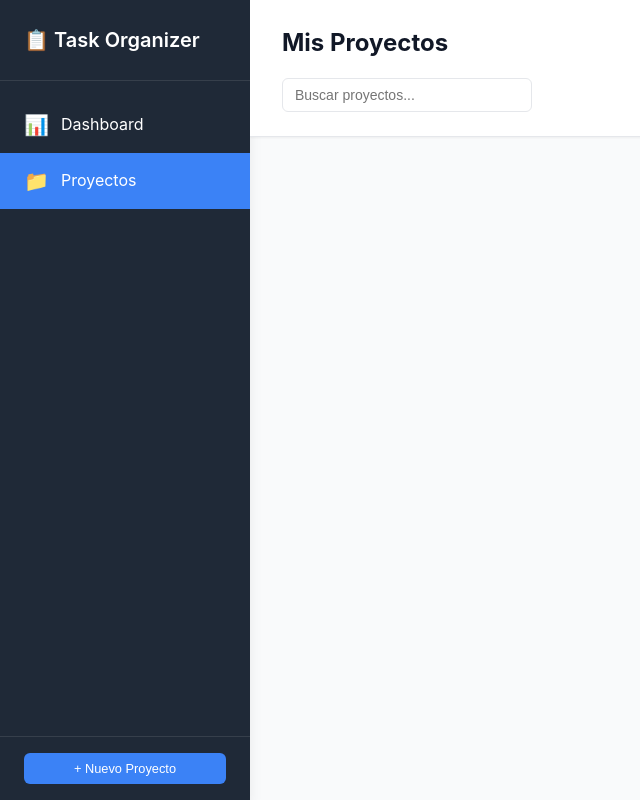
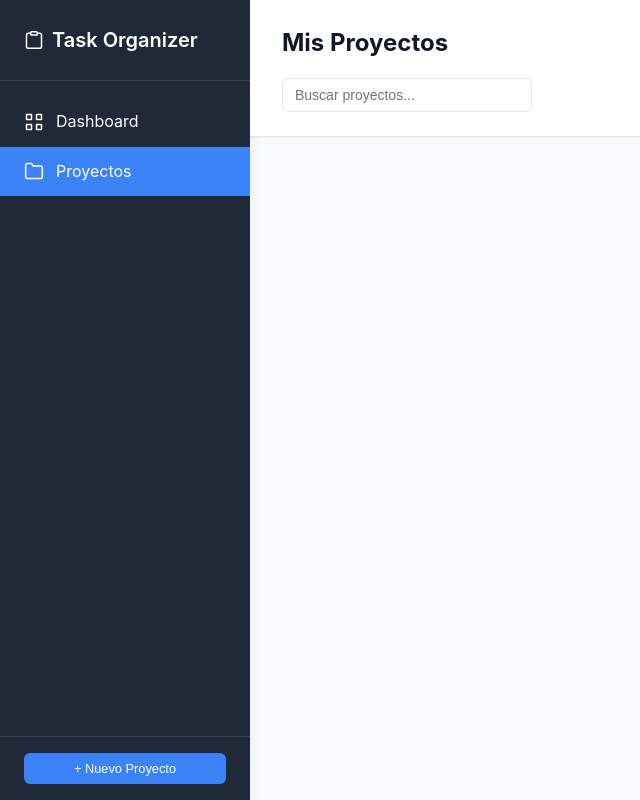
Before and after one commit to StyloNemesis/task-organizer, an Electron app: page src/renderer/projects.html in a window 1200 px wide. Shown: the whole page, without its empty margins (0-640 px from the left). Drawn offline with Linux system fonts and the light colour scheme; no server answers.

Commit message:
Added more icons as svg

```diff
--- a/src/renderer/css/styles.css
+++ b/src/renderer/css/styles.css
@@ -55,6 +55,15 @@ body {
 .sidebar-header h1 {
   font-size: 1.25rem;
   font-weight: 600;
+  display: flex;
+  align-items: center;
+  gap: 0.5rem;
+}
+
+.sidebar-header h1 svg {
+  width: 20px;
+  height: 20px;
+  flex-shrink: 0;
 }
 
 .sidebar-nav {
@@ -82,6 +91,15 @@ body {
 .nav-link .icon {
   margin-right: 0.75rem;
   font-size: 1.25rem;
+  display: flex;
+  align-items: center;
+  justify-content: center;
+}
+
+.nav-link .icon svg {
+  width: 20px;
+  height: 20px;
+  flex-shrink: 0;
 }
 
 .sidebar-footer {
--- a/src/renderer/js/icons.js
+++ b/src/renderer/js/icons.js
@@ -47,6 +47,22 @@ const ICONS = {
   arrow: `<svg width="16" height="16" viewBox="0 0 16 16" fill="none" xmlns="http://www.w3.org/2000/svg">
     <path d="M3.33301 8H12.6663" stroke="currentColor" stroke-width="1.5" stroke-linecap="round" stroke-linejoin="round"/>
     <path d="M8 3.33337L12.6667 8.00004L8 12.6667" stroke="currentColor" stroke-width="1.5" stroke-linecap="round" stroke-linejoin="round"/>
+  </svg>`,
+
+  clipboard: `<svg width="20" height="20" viewBox="0 0 20 20" fill="none" xmlns="http://www.w3.org/2000/svg">
+    <path d="M13.3333 3.33337H15.8333C16.2754 3.33337 16.6993 3.50897 17.0118 3.82153C17.3244 4.13409 17.5 4.55801 17.5 5.00004V16.6667C17.5 17.1087 17.3244 17.5327 17.0118 17.8452C16.6993 18.1578 16.2754 18.3334 15.8333 18.3334H4.16667C3.72464 18.3334 3.30072 18.1578 2.98816 17.8452C2.67559 17.5327 2.5 17.1087 2.5 16.6667V5.00004C2.5 4.55801 2.67559 4.13409 2.98816 3.82153C3.30072 3.50897 3.72464 3.33337 4.16667 3.33337H6.66667" stroke="currentColor" stroke-width="1.5" stroke-linecap="round" stroke-linejoin="round"/>
+    <path d="M12.5 1.66663H7.5C7.04167 1.66663 6.66667 2.04163 6.66667 2.49996V4.16663C6.66667 4.62496 7.04167 4.99996 7.5 4.99996H12.5C12.9583 4.99996 13.3333 4.62496 13.3333 4.16663V2.49996C13.3333 2.04163 12.9583 1.66663 12.5 1.66663Z" stroke="currentColor" stroke-width="1.5" stroke-linecap="round" stroke-linejoin="round"/>
+  </svg>`,
+
+  dashboard: `<svg width="20" height="20" viewBox="0 0 20 20" fill="none" xmlns="http://www.w3.org/2000/svg">
+    <path d="M7.5 2.5H2.5V7.5H7.5V2.5Z" stroke="currentColor" stroke-width="1.5" stroke-linecap="round" stroke-linejoin="round"/>
+    <path d="M17.5 2.5H12.5V7.5H17.5V2.5Z" stroke="currentColor" stroke-width="1.5" stroke-linecap="round" stroke-linejoin="round"/>
+    <path d="M17.5 12.5H12.5V17.5H17.5V12.5Z" stroke="currentColor" stroke-width="1.5" stroke-linecap="round" stroke-linejoin="round"/>
+    <path d="M7.5 12.5H2.5V17.5H7.5V12.5Z" stroke="currentColor" stroke-width="1.5" stroke-linecap="round" stroke-linejoin="round"/>
+  </svg>`,
+
+  folder: `<svg width="20" height="20" viewBox="0 0 20 20" fill="none" xmlns="http://www.w3.org/2000/svg">
+    <path d="M18.3333 15.8334C18.3333 16.2754 18.1577 16.6993 17.8452 17.0119C17.5326 17.3244 17.1087 17.5 16.6667 17.5H3.33333C2.89131 17.5 2.46738 17.3244 2.15482 17.0119C1.84226 16.6993 1.66667 16.2754 1.66667 15.8334V4.16671C1.66667 3.72468 1.84226 3.30076 2.15482 2.9882C2.46738 2.67564 2.89131 2.50004 3.33333 2.50004H7.5L9.16667 5.00004H16.6667C17.1087 5.00004 17.5326 5.17564 17.8452 5.4882C18.1577 5.80076 18.3333 6.22468 18.3333 6.66671V15.8334Z" stroke="currentColor" stroke-width="1.5" stroke-linecap="round" stroke-linejoin="round"/>
   </svg>`
 };
 
--- a/src/renderer/js/sidebar.js
+++ b/src/renderer/js/sidebar.js
@@ -7,16 +7,16 @@
   const sidebarHTML = `
     <aside class="sidebar">
       <div class="sidebar-header">
-        <h1>📋 Task Organizer</h1>
+        <h1>${ICONS.clipboard} Task Organizer</h1>
       </div>
 
       <nav class="sidebar-nav">
         <a href="index.html" class="nav-link ${currentPage === 'index.html' ? 'active' : ''}">
-          <span class="icon">📊</span>
+          <span class="icon">${ICONS.dashboard}</span>
           Dashboard
         </a>
         <a href="projects.html" class="nav-link ${currentPage === 'projects.html' ? 'active' : ''}">
-          <span class="icon">📁</span>
+          <span class="icon">${ICONS.folder}</span>
           Proyectos
         </a>
       </nav>
```
